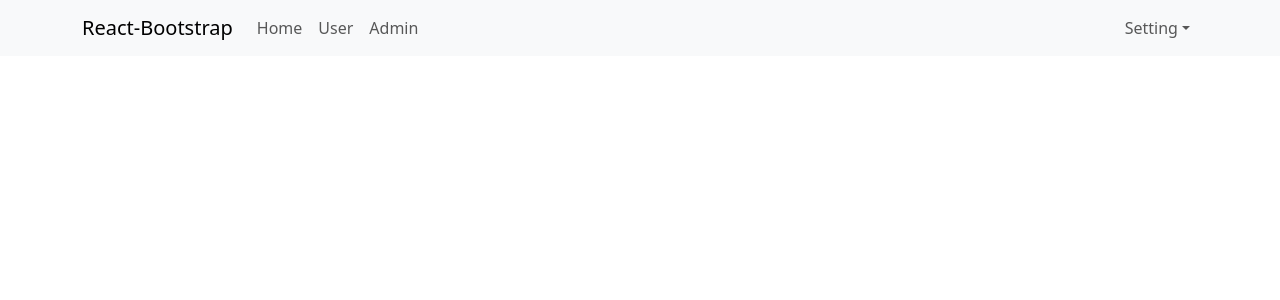
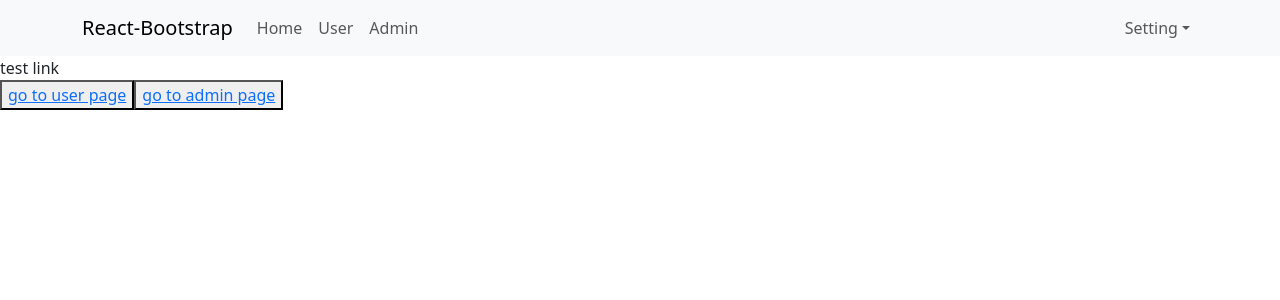
Before and after one commit to tiendat201102/learn-react, a React (Create React App) app: page / in a window 1280 px wide. Shown: the top 300 px of the page. Built offline with nearby package versions, Linux system fonts and the light colour scheme.

Commit message:
video 48

```diff
--- a/src/App.js
+++ b/src/App.js
@@ -1,12 +1,23 @@
 import "./App.scss";
 import Header from "./components/Header/Header";
+import { Link } from "react-router-dom";
 
 const App = () => {
-
   return (
     <div className="app-container">
-      <Header/>
+      <Header />
+      <div>
+        test link
+        <div>
+          <button>
+            <Link to="/users">go to user page</Link>
+          </button>
+          <button>
+            <Link to="/admins">go to admin page</Link>
+          </button>
+        </div>
+      </div>
     </div>
   );
-}
+};
 export default App;
--- /dev/null
+++ b/src/components/Admin/Admin.js
@@ -0,0 +1,11 @@
+import React from 'react'
+import Header from '../Header/Header'
+
+export default function Admin(props) {
+  return (
+    <div>
+        <Header/>
+      Admin component
+    </div>
+  )
+}
--- a/src/components/Header/Header.js
+++ b/src/components/Header/Header.js
@@ -2,6 +2,7 @@ import Container from "react-bootstrap/Container";
 import Nav from "react-bootstrap/Nav";
 import Navbar from "react-bootstrap/Navbar";
 import NavDropdown from "react-bootstrap/NavDropdown";
+import { Link } from "react-router-dom";
 
 const Header = () => {
   return (
@@ -11,9 +12,12 @@ const Header = () => {
         <Navbar.Toggle aria-controls="basic-navbar-nav" />
         <Navbar.Collapse id="basic-navbar-nav">
           <Nav className="me-auto">
-            <Nav.Link href="#home">Home</Nav.Link>
-            <Nav.Link href="#link">User</Nav.Link>
-            <Nav.Link href="#link">Admin</Nav.Link>
+            <Link to="/" className="nav-link">Home</Link>
+            <Link to="/users" className="nav-link">User</Link>
+            <Link to="/admins" className="nav-link">Admin</Link>
+            {/* <Nav.Link href="/">Home</Nav.Link>
+            <Nav.Link href="/users">User</Nav.Link>
+            <Nav.Link href="/admins">Admin</Nav.Link> */}
           </Nav>
           <Nav>
             <NavDropdown title="Setting" id="basic-nav-dropdown">
--- /dev/null
+++ b/src/components/User/User.js
@@ -0,0 +1,11 @@
+import React from 'react'
+import Header from '../Header/Header'
+
+export default function User(props) {
+  return (
+    <div>
+        <Header/>
+      User component
+    </div>
+  )
+}
--- a/src/index.js
+++ b/src/index.js
@@ -1,16 +1,25 @@
-import React from 'react';
-import ReactDOM from 'react-dom/client';
-import App from './App';
-import reportWebVitals from './reportWebVitals';
-import { Provider } from 'react-redux';
-import store from './redux/store';
-import 'bootstrap/dist/css/bootstrap.css';
+import React from "react";
+import ReactDOM from "react-dom/client";
+import App from "./App";
+import reportWebVitals from "./reportWebVitals";
+import { Provider } from "react-redux";
+import store from "./redux/store";
+import "bootstrap/dist/css/bootstrap.css";
+import { BrowserRouter, Routes, Route } from "react-router-dom";
+import Admin from "./components/Admin/Admin";
+import User from "./components/User/User";
 
-const root = ReactDOM.createRoot(document.getElementById('root'));
+const root = ReactDOM.createRoot(document.getElementById("root"));
 root.render(
   <Provider store={store}>
     {/* <React.StrictMode> */}
-      <App />
+    <BrowserRouter>
+      <Routes>
+        <Route path="/" element={<App />} />
+        <Route path="users" element={<User />} />
+        <Route path="admins" element={<Admin />} />
+      </Routes>
+    </BrowserRouter>
     {/* </React.StrictMode> */}
   </Provider>
 );
```
